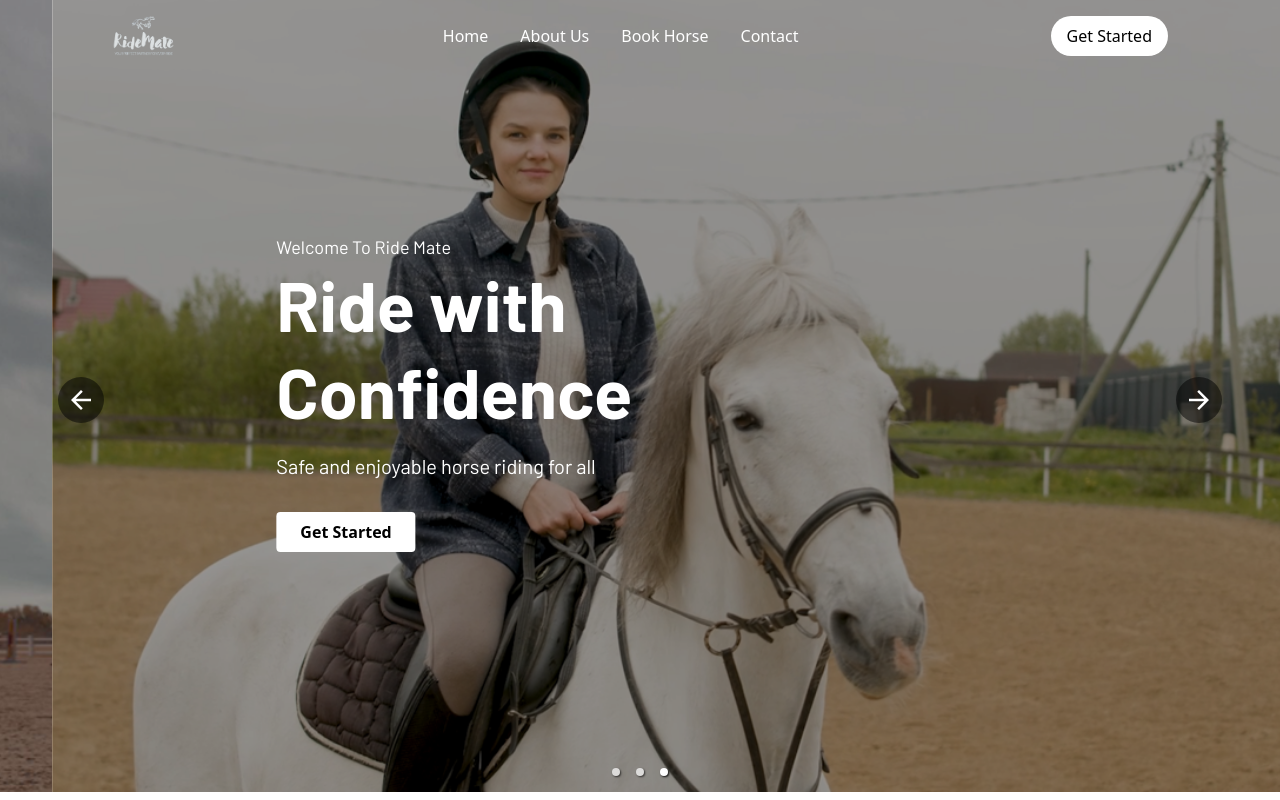
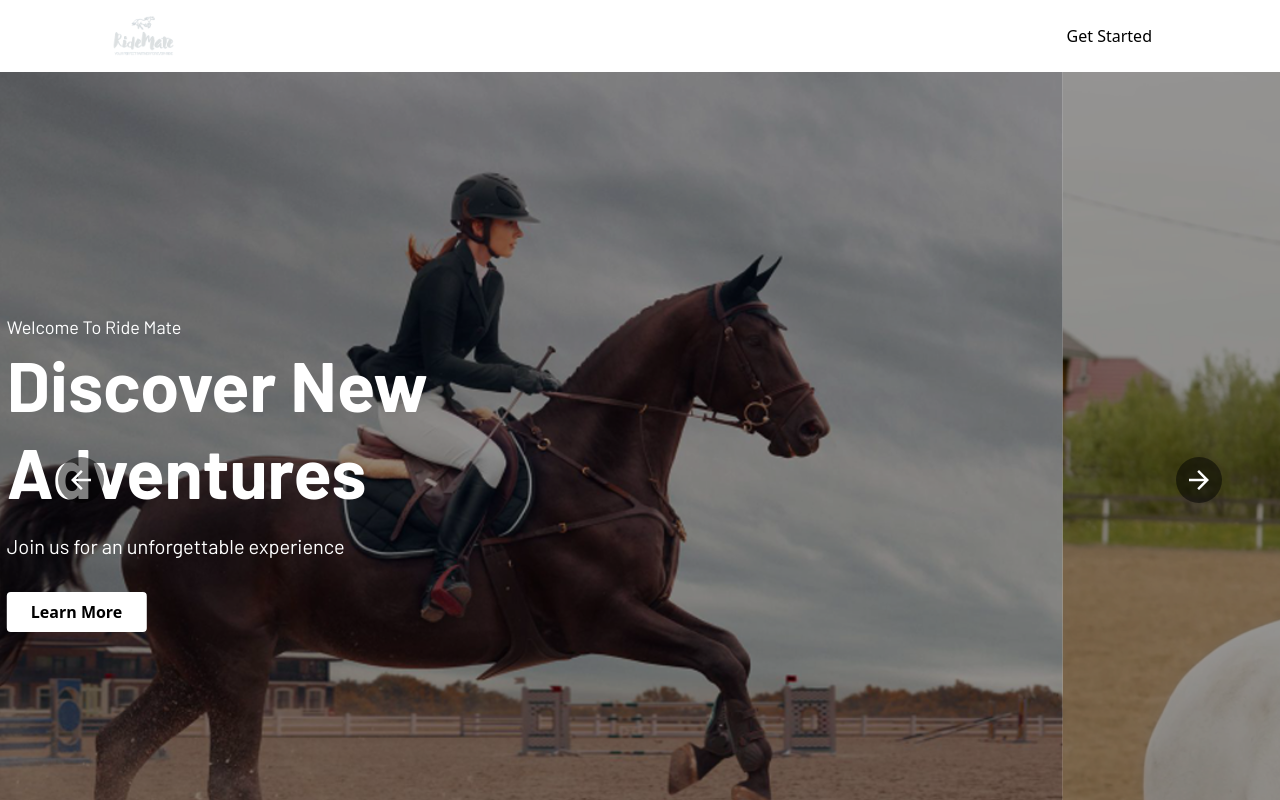
Before and after one commit to MohammadAbdullah7972/Horse-Riding-App, a React (Vite) app: page / in a window 1280 px wide. Shown: the top 800 px of the page. Built offline with nearby package versions, Linux system fonts and the light colour scheme.

Commit message:
Update Home.jsx

```diff
--- a/src/pages/Home.jsx
+++ b/src/pages/Home.jsx
@@ -4,11 +4,11 @@ import Hero from './Home/Hero';
 import RidingCampaign from './Home/RidingCampaign';
 import WhyUs from './Home/WhyUs';
 import HorseDetails from './Home/HorseDetail';
-import Footer from './Home/Footer';
+import Footer from '../components/Footer';
 
 const Home = () => {
     return (
-        <div className="relative -z-10 mt-[-80px]">
+        <div className="relative ">
             <Hero/>
             <RidingCampaign/>
             <HorseDetails/>
```
